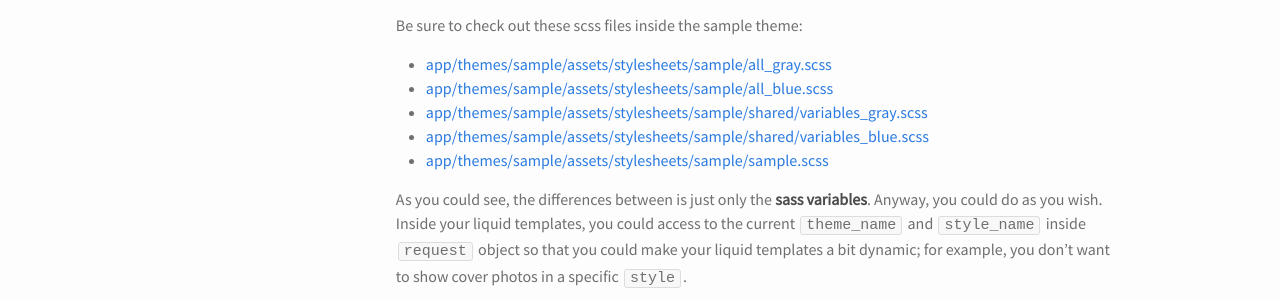
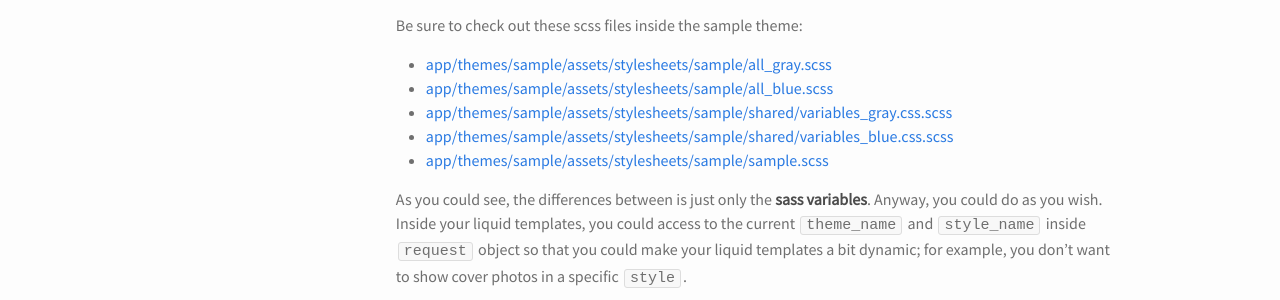
Before and after one commit to yoolk/liquid-documentation, a Jekyll site: the page built from theme-templates/index.md, in a window 1280 px wide and 900 px high, scrolled down 5286 px. Shown: the part 378-678 px from the top of the window. Built offline with Jekyll 4.4.1, drawn with Linux system fonts in a browser that asks for light colours; nearby versions of some CDN libraries.

Commit message:
theme-template: fix error link variables_blue, variables_gray to github

```diff
--- a/theme-templates/index.md
+++ b/theme-templates/index.md
@@ -204,8 +204,8 @@ Be sure to check out these scss files inside the sample theme:
 
 * [app/themes/sample/assets/stylesheets/sample/all_gray.scss](https://github.com/yoolk/yoolk_instant_website_sandbox/blob/master/app/themes/sample/assets/stylesheets/sample/all_gray.scss)
 * [app/themes/sample/assets/stylesheets/sample/all_blue.scss](https://github.com/yoolk/yoolk_instant_website_sandbox/blob/master/app/themes/sample/assets/stylesheets/sample/all_blue.scss)
-* [app/themes/sample/assets/stylesheets/sample/shared/variables_gray.scss](https://github.com/yoolk/yoolk_instant_website_sandbox/blob/master/app/themes/sample/assets/stylesheets/sample/shared/variables_gray.scss)
-* [app/themes/sample/assets/stylesheets/sample/shared/variables_blue.scss](https://github.com/yoolk/yoolk_instant_website_sandbox/blob/master/app/themes/sample/assets/stylesheets/sample/shared/variables_blue.scss)
+* [app/themes/sample/assets/stylesheets/sample/shared/variables_gray.css.scss](https://github.com/yoolk/yoolk_instant_website_sandbox/blob/master/app/themes/sample/assets/stylesheets/sample/shared/variables_gray.css.scss)
+* [app/themes/sample/assets/stylesheets/sample/shared/variables_blue.css.scss](https://github.com/yoolk/yoolk_instant_website_sandbox/blob/master/app/themes/sample/assets/stylesheets/sample/shared/variables_blue.css.scss)
 * [app/themes/sample/assets/stylesheets/sample/sample.scss](https://github.com/yoolk/yoolk_instant_website_sandbox/blob/master/app/themes/sample/assets/stylesheets/sample/sample.scss)
 
 As you could see, the differences between is just only the __sass variables__. Anyway, you could do as you wish. Inside your liquid templates, you could access to the current `theme_name` and `style_name` inside `request` object so that you could make your liquid templates a bit dynamic; for example, you don't want to show cover photos in a specific `style`.
```
